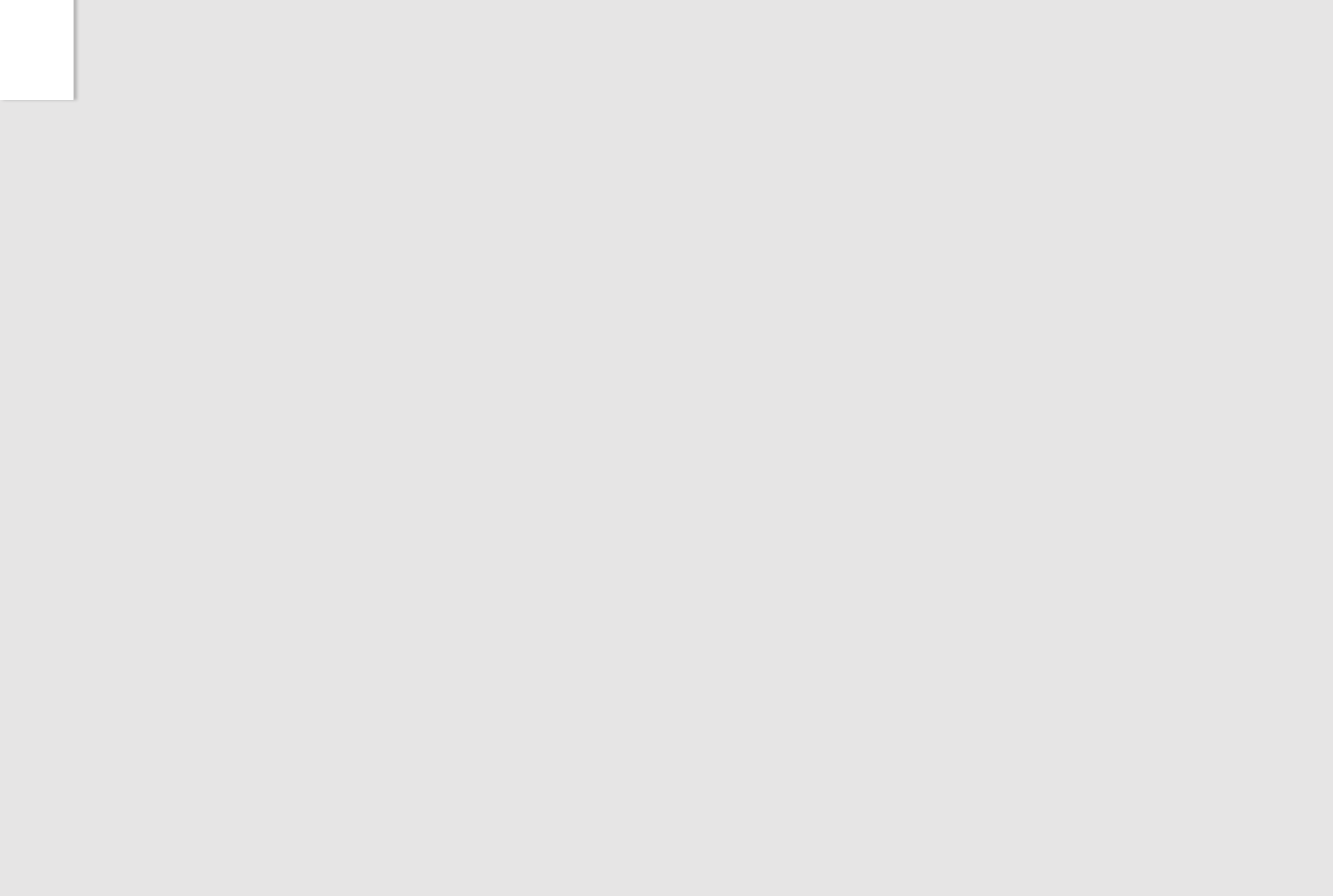
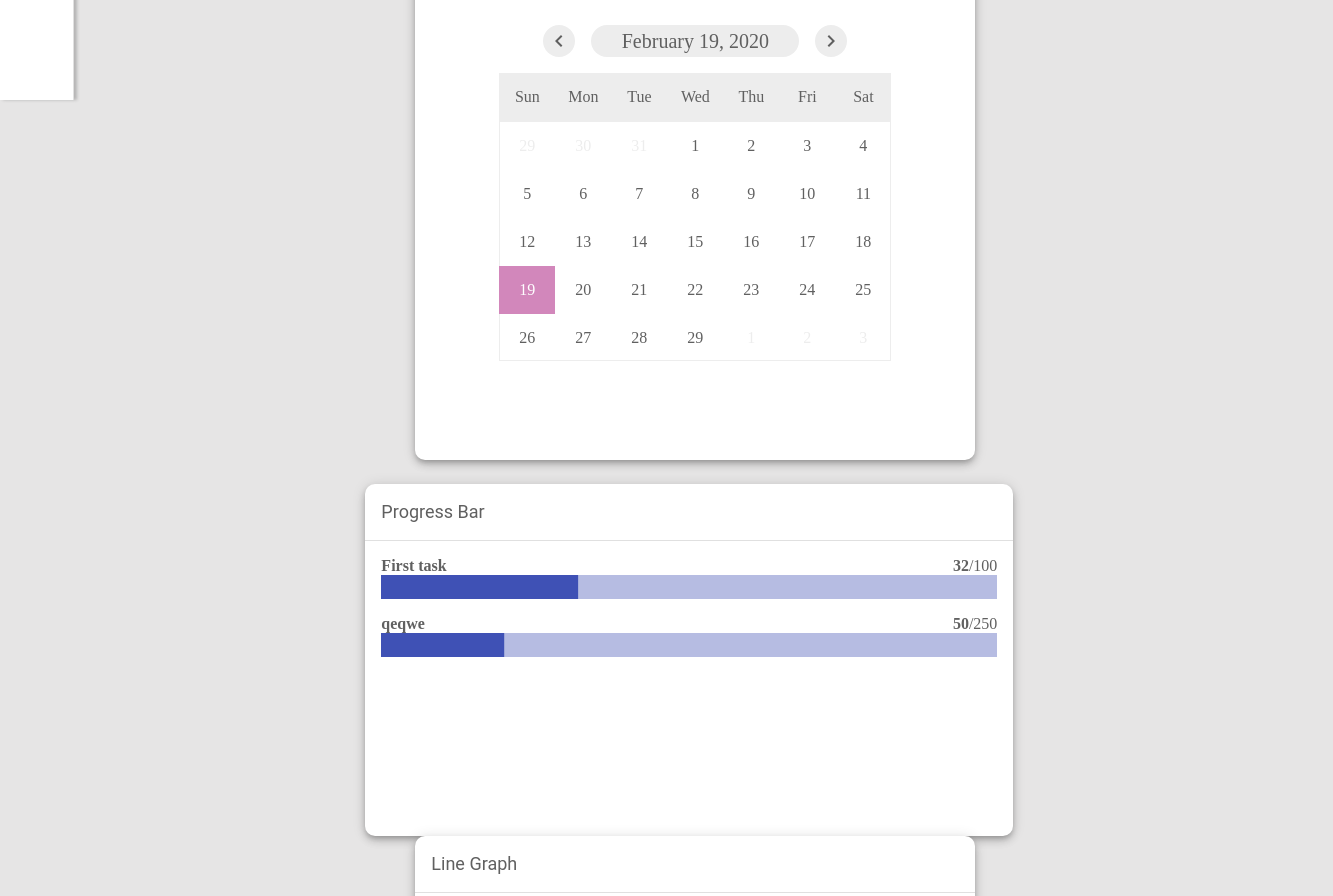
Before and after one commit to cadentic/colorful_admin_panel_material-ui_d3js, a React (Create React App) app: page / in a window 1280 px wide. Shown: the part 700-1596 px from the top of the page, 1333 px wide, since content can reach past the window. Before the commit the page ends 800 px from the top, so only its background shows below. Built offline with nearby package versions, Linux system fonts and the light colour scheme.

Commit message:
Added progress bar. Fixed greetings and a little bit respinsiveness.

```diff
--- a/src/App.js
+++ b/src/App.js
@@ -40,6 +40,8 @@ import { Divider, Icon, Menu, ListItemIcon, Avatar, Paper, createMuiTheme, Box }
 import TaskForm, {fillPercentage} from './components/taskForm.js';
 import DataForm from './components/dataForm.js';
 import Calendar from './components/calendar.js'
+import ProgressBar from './components/progressBar.js';
+import Chart from './components/chart.js';
 
 const appBarHeight = 60;
 const drawerWidth = 250;
@@ -81,7 +83,6 @@ const useStyles = makeStyles(theme => ({
 		width: 'auto',
 		},
 		height: 20,
-		top: 7,
 		right: 10,
 	},
 	logoBut: {
@@ -144,6 +145,8 @@ const useStyles = makeStyles(theme => ({
 		display: 'flex',
 	},
 	sectionDesktop: {
+		alignItems: 'center',
+        justifyContent: 'center',
 		display: 'flex',
 		[theme.breakpoints.up('md')]: {
 			display: 'flex',
@@ -154,15 +157,19 @@ const useStyles = makeStyles(theme => ({
 	},
 	greetings: {
 		marginRight: 10,
+		width: theme.spacing(15),
+		textTransform: 'none'
 	},
 	papers: {
 		flexGrow: 0,
 		marginTop: appBarHeight + 20,
 		display: 'flex',
-		// flexWrap: 'wrap',
+		flexWrap: 'wrap',
+		alignItems: 'center',
+        justifyContent: 'center',
 		'& > *': {
 			marginRight: theme.spacing(2),
-			marginBottom: theme.spacing(13)
+			// marginBottom: theme.spacing(13)
 			// width: theme.spacing(16),
 			// height: theme.spacing(16),
 		},
@@ -330,10 +337,10 @@ function App() {
 			</Drawer>
 		</div>;
 
-		window.onload = () => function() {
-			fillPercentage("task_zero", data.tasks[0].done_rate / 100);
-			fillPercentage("task_one", data.tasks[1].done_rate / 100)
-		}()
+	window.onload = () => function() {
+		fillPercentage("task_zero", data.tasks[0].done_rate / 100);
+		fillPercentage("task_one", data.tasks[1].done_rate / 100);
+	}()
   return (
     <div className={classes.root}>
 		<div>
@@ -373,7 +380,9 @@ function App() {
 							aria-controls={openPoperAccount ? 'menu-list-grow' : undefined}
 							aria-haspopup="true"
 							onClick={handleToggle}>
-								{textEn.greetings + ""}
+								<p>
+									{textEn.greetings}<b>{data.user_name}</b>
+								</p>
 							</Button>
 							<Popper open={openPoperAccount} anchorEl={anchorRef.current} role={undefined} transition disablePortal>
 							{({ TransitionProps, placement }) => (
@@ -395,10 +404,6 @@ function App() {
 							</Popper>
 						</div>
 						<Avatar className={classes.avatar} ></Avatar>
-						{/* <Menu
-						title={textEn + ""}>
-							{/* TODO }
-						</Menu> */}
 					</div>
 				</Toolbar>
 			</AppBar>
@@ -428,6 +433,13 @@ function App() {
 			className={classes.calendar}
 			name={textEn.calendar}
 			/>
+			<ProgressBar
+			name={textEn.progress_bar}
+			data={data.progress}
+			/>
+			<Chart
+			name={textEn.line_graph}
+			/>
 		</main>
     </div>
   );
--- a/src/components/JSON/data.example.json
+++ b/src/components/JSON/data.example.json
@@ -41,5 +41,21 @@
           }
         ]
       }
+    ],
+    "progress": [
+      {
+        "name": "First task",
+        "data": {
+          "all": 100,
+          "current": 32
+        }
+      },
+      {
+        "name": "qeqwe",
+        "data": {
+          "all": 250,
+          "current": 50
+        }
+      }
     ]
   }
--- a/src/components/JSON/text.en.json
+++ b/src/components/JSON/text.en.json
@@ -11,7 +11,7 @@
     "users": "Users",
     "greetings": "Hi, ",
     "active_users": "Active Users",
-    "progress_bar": "progressBar",
+    "progress_bar": "Progress Bar",
     "line_graph": "Line Graph",
     "new_orders": "New Orders",
     "calendar": "Calendar"
--- a/src/components/calendar.js
+++ b/src/components/calendar.js
@@ -12,7 +12,7 @@ var bacgroundED = '#ededed';
 const useStyle = makeStyles(theme=> ({
     calenderCard: {
         width: theme.spacing(70),
-        height: 524,
+        height: theme.spacing(65.5),
         color: textColor,
         marginBottom: 24,
         borderRadius: 10,
@@ -136,7 +136,7 @@ function Calendar(props) {
     const classes = useStyle();
 
     const [state, setState] = React.useState({
-        day: curDate.getDay(),
+        day: curDate.getDate(),
         month: curDate.getMonth(),
         year: curDate.getFullYear()
     });
@@ -186,17 +186,17 @@ function Calendar(props) {
         curDate = new Date(state.year, state.month, state.day);
     }
 
-    var q = new Date(state.year, state.month, 0).getDate();
-    var z = 0;
-    if (state.month == 0) {
-        z = (new Date(state.year - 1, 11, 0)).getDate();
+    var q = 0;
+    if (state.month < 11) {
+        q = new Date(state.year, state.month + 1, 0).getDate();
     }
     else {
-        z = (new Date(state.year, state.month - 1, 0)).getDate();
+        q = new Date(state.year + 1, 0, 0).getDate();
     }
+    var z = 0;
 
+    z = (new Date(state.year, state.month, 0)).getDate();
     let count = 0;
-
     return(
         <div>
             <Card elevation={5} className={classes.calenderCard}>
@@ -232,14 +232,14 @@ function Calendar(props) {
                             <div className={classes.sheet}>
                                 {
                                 ((new Array(35)).fill('0')).map((item, index) => {
-                                    if (z + index - curDate.getDay() < z) {
+                                    if (index - curDate.getDay() < 0) {
                                         count++;
                                         return (<div className={classes.cellDateNotThis} key={index}>
                                             {z + index - curDate.getDay() + 1}
                                         </div>);
                                     }
                                     else {
-                                        if (index <= q) {
+                                        if (index - count - q < 0) {
                                             if (originalDate.getFullYear() === state.year && originalDate.getDate() === index + 1 - count && originalDate.getMonth() === state.month) {
                                                 return (<div className={classes.cellDateToday} key={index}>
                                                     {index + 1 - curDate.getDay()}
@@ -252,7 +252,7 @@ function Calendar(props) {
                                         }
                                         else {
                                             return (<div className={classes.cellDateNotThis} key={index}>
-                                                {index - q}
+                                                {index + 1 - count - q}
                                             </div>);
                                         }
                                     }
--- /dev/null
+++ b/src/components/chart.js
@@ -0,0 +1,54 @@
+import React from 'react';
+
+import { Card, CardHeader, CardContent, Divider} from '@material-ui/core';
+import { makeStyles } from '@material-ui/core/styles';
+
+var textColor = '#606060';
+var bacgroundED = '#ededed';
+
+const useStyle = makeStyles(theme=> ({
+    calenderCard: {
+        width: theme.spacing(70),
+        height: theme.spacing(44),
+        color: textColor,
+        // marginBottom: 24,
+        borderRadius: 10,
+        marginLeft: 12,
+    },
+    cardHeaderTitle: {
+        fontSize: 18,
+        color: textColor,
+    },
+    cardContent: {
+        display: 'flex',
+        alignItems: 'center',
+        justifyContent: 'center',
+        padding: '0'
+    },
+
+}));
+
+function Chart(props) {
+
+    const classes = useStyle();
+
+
+
+    return(
+        <div>
+            <Card elevation={5} className={classes.calenderCard}>
+                <CardHeader
+                classes={{
+                    title: classes.cardHeaderTitle
+                }}
+                title={props.name} />
+                <Divider />
+                <CardContent className={classes.cardContent}>
+
+                </CardContent>
+            </Card>
+        </div>
+    );
+}
+
+export default Chart;
--- a/src/components/progressBar.js
+++ b/src/components/progressBar.js
@@ -1,41 +1,50 @@
 import React from 'react';
 
-import { Card, CardHeader, CardContent, Divider} from '@material-ui/core';
+import { Card, CardHeader, CardContent, Divider, LinearProgress} from '@material-ui/core';
 import { makeStyles } from '@material-ui/core/styles';
-
-import NavigateBeforeIcon from '@material-ui/icons/NavigateBefore';
-import NavigateNextIcon from '@material-ui/icons/NavigateNext';
 
 var textColor = '#606060';
 var bacgroundED = '#ededed';
 
 const useStyle = makeStyles(theme=> ({
     calenderCard: {
-        width: theme.spacing(70),
-        height: 524,
+        width: theme.spacing(81),
+        height: theme.spacing(44),
         color: textColor,
-        marginBottom: 24,
+        // marginBottom: 24,
         borderRadius: 10,
-        marginLeft: 12,
+        // marginLeft: 12,
     },
     cardHeaderTitle: {
         fontSize: 18,
         color: textColor,
     },
     cardContent: {
-        display: 'flex',
+        display: 'block',
         alignItems: 'center',
         justifyContent: 'center',
-        padding: '0'
     },
-
+    progressBar: {
+        height: theme.spacing(3),
+    },
+    progressBlock: {
+        marginBottom: theme.spacing(2)
+    },
+    taskName: {
+        fontWeight: 700,
+        flex: '1 1 auto'
+    },
+    numbersVal: {
+        // float: 'right'
+    },
+    header: {
+        display: 'flex'
+    }
 }));
 
 function ProgressBar(props) {
 
     const classes = useStyle();
-
-
 
     return(
         <div>
@@ -47,7 +56,28 @@ function ProgressBar(props) {
                 title={props.name} />
                 <Divider />
                 <CardContent className={classes.cardContent}>
-
+                  {(new Array(4)).fill('0').map((item, index) => {
+                      if (index < props.data.length) {
+                          let d = props.data[index].data;
+                          return (
+                              <div className={classes.progressBlock} key={index}>
+                                    <div className={classes.header}>
+                                        <div className={classes.taskName}>
+                                            {props.data[index].name}
+                                        </div>
+                                        <div className={classes.numbersVal}>
+                                            <b>{d.current}</b>/{d.all}
+                                        </div>
+                                    </div>
+                                  <LinearProgress
+                                  variant="determinate"
+                                  className={classes.progressBar}
+                                  value={100 * d.current / d.all}
+                                  />
+                              </div>
+                          );
+                      }
+                  })}
                 </CardContent>
             </Card>
         </div>
```
Also changed, not shown: src/components/JSON/data.shema.json (+58 -2 lines).
